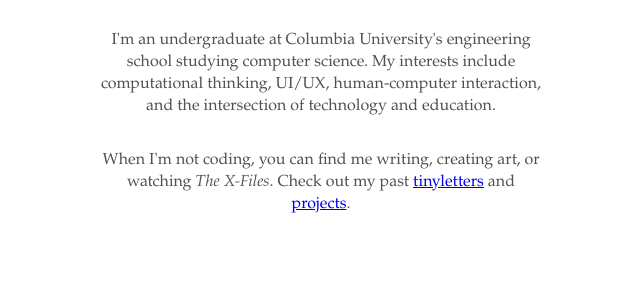
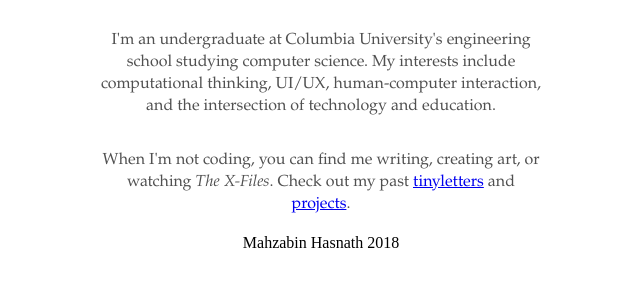
Before and after one commit to mahzabin-hasnath/mahzabin-hasnath.github.io, a plain HTML site: page index.html in a window 1280 px wide. Shown: the part 156-442 px from the top of the page, without its empty margins (319-959 px from the left). Drawn offline with Linux system fonts and the light colour scheme.

Commit message:
added footer

```diff
--- a/index.html
+++ b/index.html
@@ -27,6 +27,8 @@
 					When I'm not coding, you can find me writing, creating art, or watching <i>The X-Files</i>. Check out my past <a href="https://tinyletter.com/mahzabin/archive">tinyletters</a> and <a href="projects.html">projects</a>.
 				</p>
 			</div>
+
+			<footer>Mahzabin Hasnath 2018</footer>
 		</div>
 	</body>
 </html>
```
